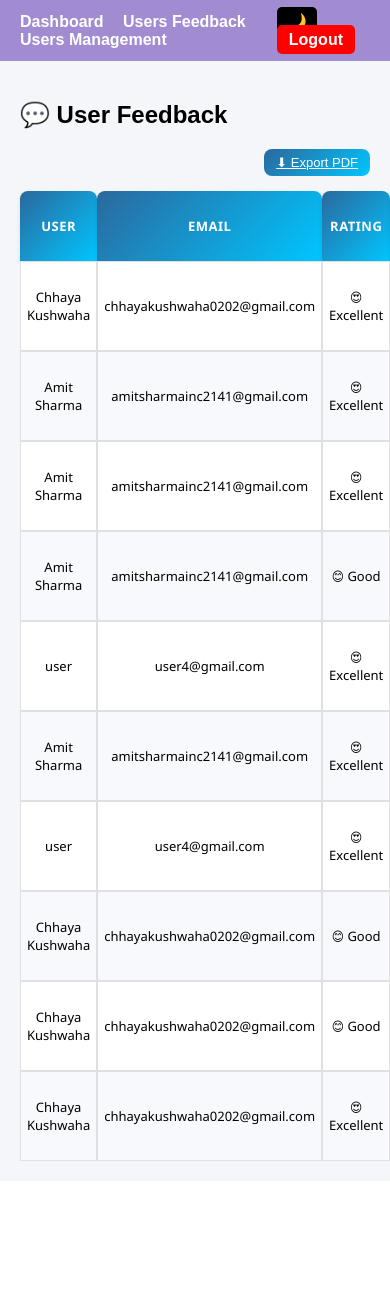
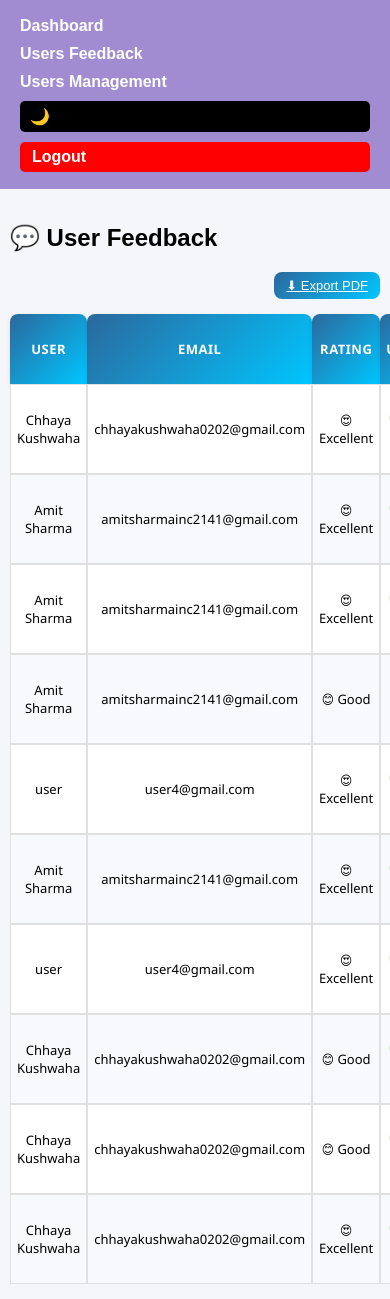
Before and after one commit to Chhayakushwaha02/Smart-Health-plus-Website, a Flask app: page /admin/feedback in a window 390 px wide; the page is wider, and only the part inside the window is pictured. Before the commit the page ends 1161 px from the top of that part, so only its background shows below. Run offline with Flask 3, Linux system fonts and the light colour scheme; a user stored in the database is signed in; data comes from the database, SQL or seed files in the repository.

Commit message:
Update base.html

```diff
--- a/templates/base.html
+++ b/templates/base.html
@@ -68,6 +68,57 @@
         .container {
             padding: 20px;
         }
+
+        /* ===== MOBILE FRIENDLY CHANGES ===== */
+        @media screen and (max-width: 768px) {
+            nav {
+                flex-direction: column;
+                align-items: flex-start;
+            }
+            .nav-left, .nav-right {
+                display: flex;
+                flex-direction: column;
+                width: 100%;
+            }
+            .nav-left a, .nav-right a {
+                margin: 5px 0;
+            }
+            .dark-toggle, .logout-btn {
+                margin: 5px 0;
+            }
+            .container {
+                padding: 15px 10px;
+            }
+        }
+
+        /* Make any grids and cards flexible if used in child pages */
+        @media screen and (max-width: 768px) {
+            .grid {
+                grid-template-columns: 1fr !important; /* stack cards vertically */
+                gap: 15px !important;
+            }
+            .card {
+                padding: 18px !important;
+                font-size: 16px !important;
+            }
+        }
+
+        /* Admin dashboard chart adjustments */
+        @media screen and (max-width: 768px) {
+            .admin-cards {
+                grid-template-columns: 1fr !important;
+            }
+            .analytics {
+                grid-template-columns: 1fr !important;
+            }
+            .chart-box {
+                height: auto !important;
+            }
+            .small-chart canvas {
+                max-width: 100% !important;
+            }
+        }
+
     </style>
 </head>
 
```
